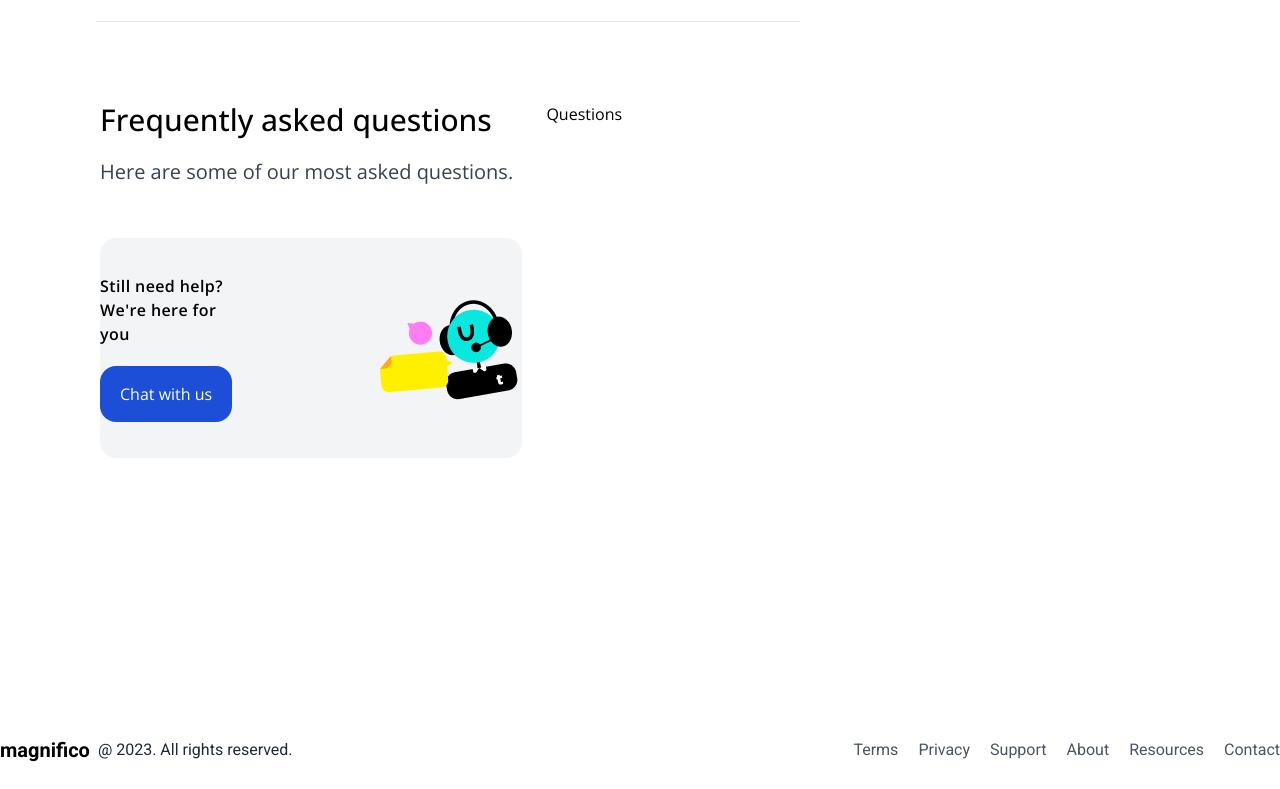
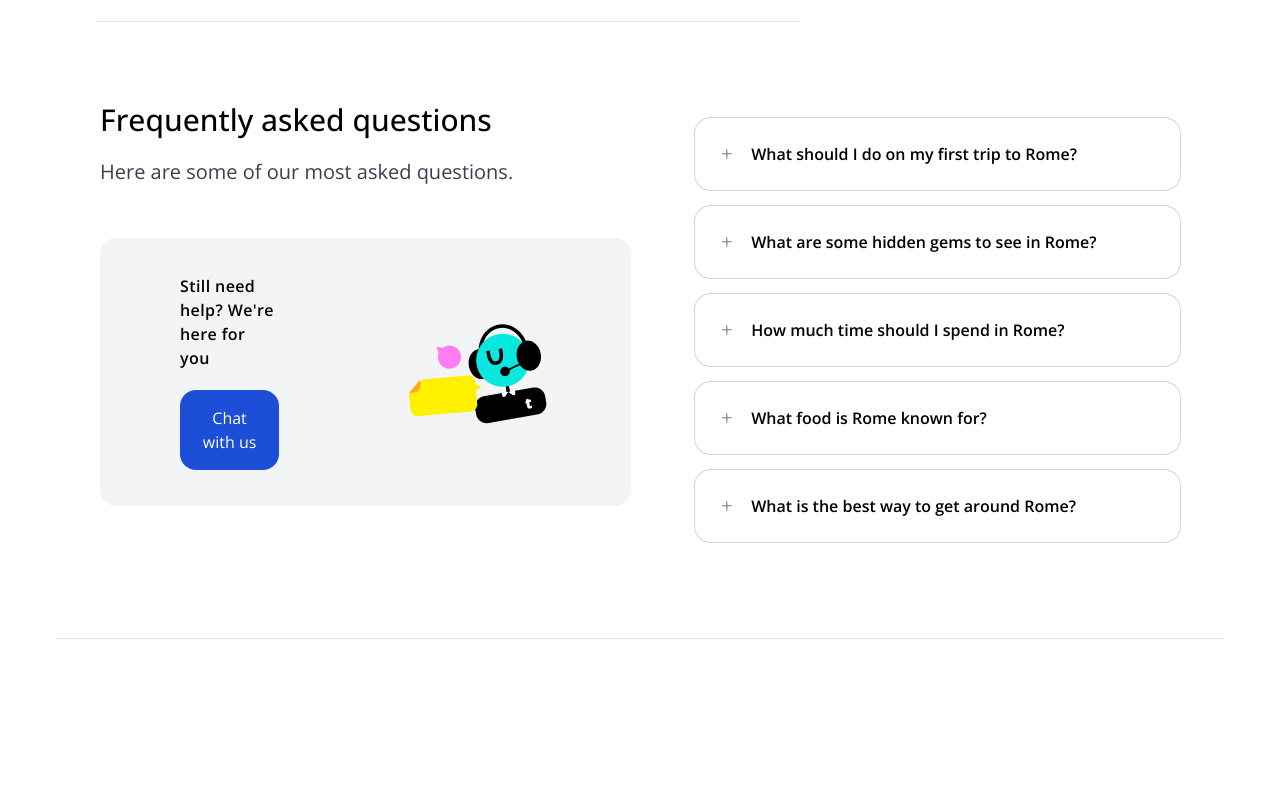
Before and after one commit to warmachine028/magnifico, a React (Vite) app: page /payment in a window 1280 px wide. Shown: the part 2531-3320 px from the top of the page. Built offline with nearby package versions, Linux system fonts and the light colour scheme.

Commit message:
fix: question section

```diff
--- a/src/components/ChatBanner.jsx
+++ b/src/components/ChatBanner.jsx
@@ -1,23 +1,18 @@
-import React from 'react'
 import { HeadPhones } from '../assets'
 
 const ChatBanner = () => {
 	return (
-		<div>
+		<aside className='className="w-2/5"'>
 			<h6 className="text-3xl font-medium">Frequently asked questions</h6>
 			<p className="py-5 text-xl font-light text-gray-700">Here are some of our most asked questions. </p>
-			<div className="my-8 flex items-center justify-center gap-32 rounded-2xl bg-gray-100 py-4">
+			<div className="my-8 flex items-center justify-center gap-32 rounded-2xl bg-gray-100 px-20 py-4">
 				<div>
-					<h6 className="mt-5 font-semibold tracking-wide">
-						Still need help?
-						<br />
-						We're here for you
-					</h6>
+					<h6 className="mt-5 font-semibold tracking-wide">Still need help? We're here for you</h6>
 					<button className="my-5 rounded-2xl bg-blue-700 px-5 py-4 text-white">Chat with us</button>
 				</div>
 				<img className="" src={HeadPhones} alt="" />
 			</div>
-		</div>
+		</aside>
 	)
 }
 
--- a/src/components/CreditCardForm.jsx
+++ b/src/components/CreditCardForm.jsx
@@ -1,6 +1,5 @@
 import { DinersClub, MasterCard, Visa } from '../assets'
-import { PiInfoBold, PiInfoLight, PiPiggyBankFill } from 'react-icons/pi'
-import { BsInfoCircleFill } from 'react-icons/bs'
+import { PiInfoBold, PiPiggyBankFill } from 'react-icons/pi'
 import { MdLock } from 'react-icons/md'
 import { IoMdCard } from 'react-icons/io'
 import { Link } from 'react-router-dom'
--- /dev/null
+++ b/src/components/Question.jsx
@@ -0,0 +1,20 @@
+import React from 'react'
+import { GoPlus } from 'react-icons/go'
+
+const Question = ({ ques, ans }) => {
+	return (
+		<label className="cursor-pointer">
+			<input type="radio" className="peer sr-only" />
+			<div className="group my-4 items-center gap-4 rounded-2xl p-6 ring-1 ring-gray-300 peer-checked:ring-gray-500">
+				<div className="flex items-center gap-4">
+					<GoPlus className="text-gray-500 peer-checked:group-[]:hidden" />
+					<GoPlus className="hidden rotate-45 text-gray-500 transition delay-150 ease-in-out peer-checked:group-[]:flex" />
+					<h6 className="font-semibold">{ques}</h6>
+				</div>
+				<p className="mx-8 my-4 hidden text-gray-500 transition delay-150 ease-in-out peer-checked:group-[]:block">{ans}</p>
+			</div>
+		</label>
+	)
+}
+
+export default Question
--- a/src/components/Questions.jsx
+++ b/src/components/Questions.jsx
@@ -1,7 +1,16 @@
 import React from 'react'
+import { Question } from '../components'
 
 const Questions = () => {
-	return <div>Questions</div>
+	return (
+		<div className="w-3/5">
+			<Question ques="What should I do on my first trip to Rome?" ans="Rome is packed with hidden gems. If you love art, don't miss the Galleria Doria Pamphilj or Palazzo Barberini. The Museo Barracco is a free museum and well worth a quick visit. If you love the ancient stuff, don't miss the Domus Romana at Palazzo Valentini, the Domus Aurea, and the Baths of Caracalla. For even more hidden gems, take a tour of Trastevere, a fascinating neighborhood full of history and ambiance." />
+			<Question ques="What are some hidden gems to see in Rome?" ans="Rome is packed with hidden gems. If you love art, don't miss the Galleria Doria Pamphilj or Palazzo Barberini. The Museo Barracco is a free museum and well worth a quick visit. If you love the ancient stuff, don't miss the Domus Romana at Palazzo Valentini, the Domus Aurea, and the Baths of Caracalla. For even more hidden gems, take a tour of Trastevere, a fascinating neighborhood full of history and ambiance." />
+			<Question ques="How much time should I spend in Rome?" ans="Rome is packed with hidden gems. If you love art, don't miss the Galleria Doria Pamphilj or Palazzo Barberini. The Museo Barracco is a free museum and well worth a quick visit. If you love the ancient stuff, don't miss the Domus Romana at Palazzo Valentini, the Domus Aurea, and the Baths of Caracalla. For even more hidden gems, take a tour of Trastevere, a fascinating neighborhood full of history and ambiance." />
+			<Question ques="What food is Rome known for?" ans="Rome is packed with hidden gems. If you love art, don't miss the Galleria Doria Pamphilj or Palazzo Barberini. The Museo Barracco is a free museum and well worth a quick visit. If you love the ancient stuff, don't miss the Domus Romana at Palazzo Valentini, the Domus Aurea, and the Baths of Caracalla. For even more hidden gems, take a tour of Trastevere, a fascinating neighborhood full of history and ambiance." />
+			<Question ques="What is the best way to get around Rome?" ans="Rome is packed with hidden gems. If you love art, don't miss the Galleria Doria Pamphilj or Palazzo Barberini. The Museo Barracco is a free museum and well worth a quick visit. If you love the ancient stuff, don't miss the Domus Romana at Palazzo Valentini, the Domus Aurea, and the Baths of Caracalla. For even more hidden gems, take a tour of Trastevere, a fascinating neighborhood full of history and ambiance." />
+		</div>
+	)
 }
 
 export default Questions
--- a/src/components/index.js
+++ b/src/components/index.js
@@ -5,5 +5,6 @@ export { default as DestinationCard } from './DestinationCard'
 export { default as CreditCardForm } from './CreditCardForm'
 export { default as PaymentOption } from './PaymentOption'
 export { default as ChatBanner } from './ChatBanner'
-export {default as Questions} from './Questions'
+export { default as Questions } from './Questions'
+export { default as Question } from './Question'
 export { default as Footer } from './Footer'
--- a/src/pages/Payment.jsx
+++ b/src/pages/Payment.jsx
@@ -19,6 +19,7 @@ const Payment = () => {
 					<hr />
 				</div>
 			<FAQ />
+			<hr className='pb-36'/>
 		</main>
 	)
 }
--- a/src/sections/FAQ.jsx
+++ b/src/sections/FAQ.jsx
@@ -3,13 +3,9 @@ import { ChatBanner, Questions } from '../components'
 
 const FAQ = () => {
 	return (
-		<section id="FAQ" className="mx-11 my-20 flex gap-6">
-			<div className="w-2/5">
+		<section id="FAQ" className="mx-11 my-20 flex gap-16">
 				<ChatBanner />
-			</div>
-			<div className="w-3/5">
 				<Questions />
-			</div>
 		</section>
 	)
 }
```
